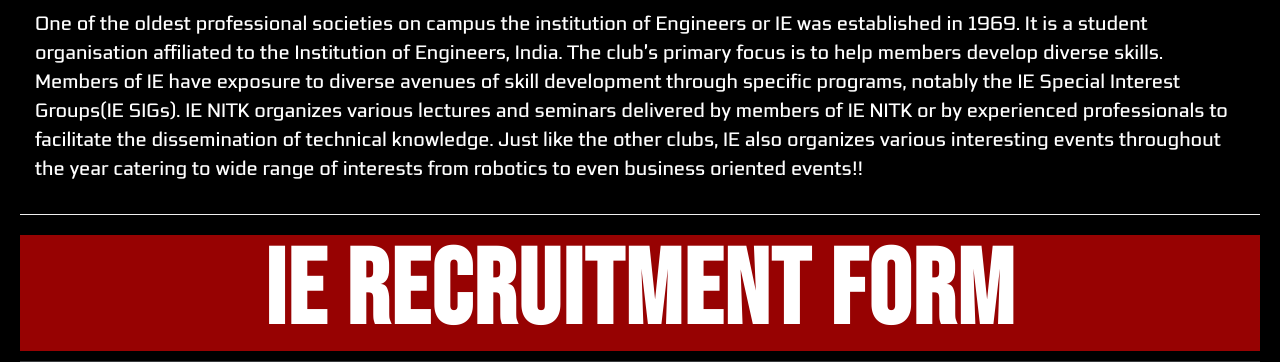
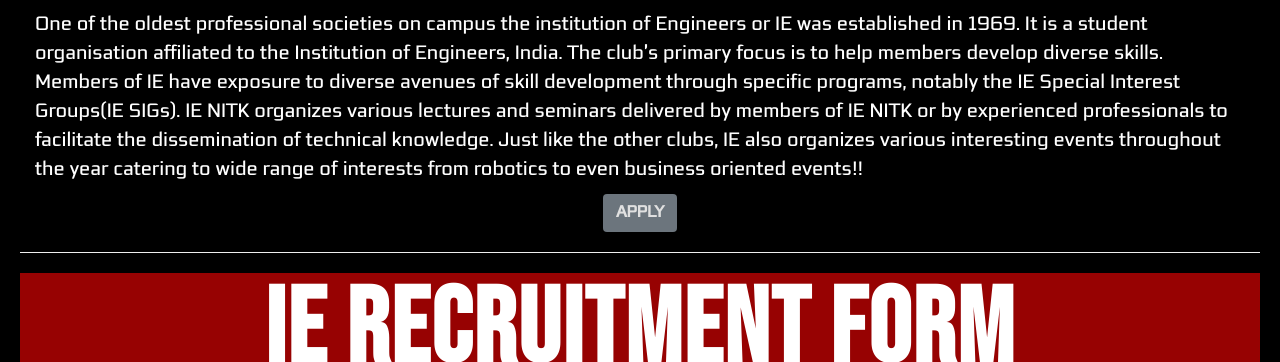
Before and after one commit to harshnitk17/Django-Club-Recruitment-Portal, a Django app: page /ie/ in a window 1280 px wide. Shown: the part 217-579 px from the top of the page. Run offline with Django 3.2, Linux system fonts and the light colour scheme; data comes from the database, SQL or seed files in the repository; some libraries are stand-ins or nearby versions.

Commit message:
frontend changes again

```diff
--- a/Portalapp/static/Portalapp/css/simple-sidebar.css
+++ b/Portalapp/static/Portalapp/css/simple-sidebar.css
@@ -163,6 +163,17 @@
   transition: all 0.5s ease-in-out;
 }
 
+#clubapply{
+  font-family: 'detail';
+  color: #e0e0e0;
+  font-size: 120%;
+}
+
+#clubapply:hover{
+  color: #ffffff;
+  transition: all 1s ease-in-out;
+}
+
 #menu-toggle{
   font-size: 220%;
   background-color: rgb(204, 0, 0);
--- a/Portalapp/templates/Portalapp/sub/club.html
+++ b/Portalapp/templates/Portalapp/sub/club.html
@@ -90,6 +90,8 @@
             <img src="{{club_logo}}" class="img-responsive" alt="Club logo">
                 <hr>
                 <p id="detailpclub" >{{Clubinformation}}</p>
+                <center><a href="#headingtext" class="btn btn-secondary" id="clubapply"><strong>APPLY</strong></a>	</center>
+
             </div>
 			<hr>
 					<!-- FORM STARTS HERE -->
```
